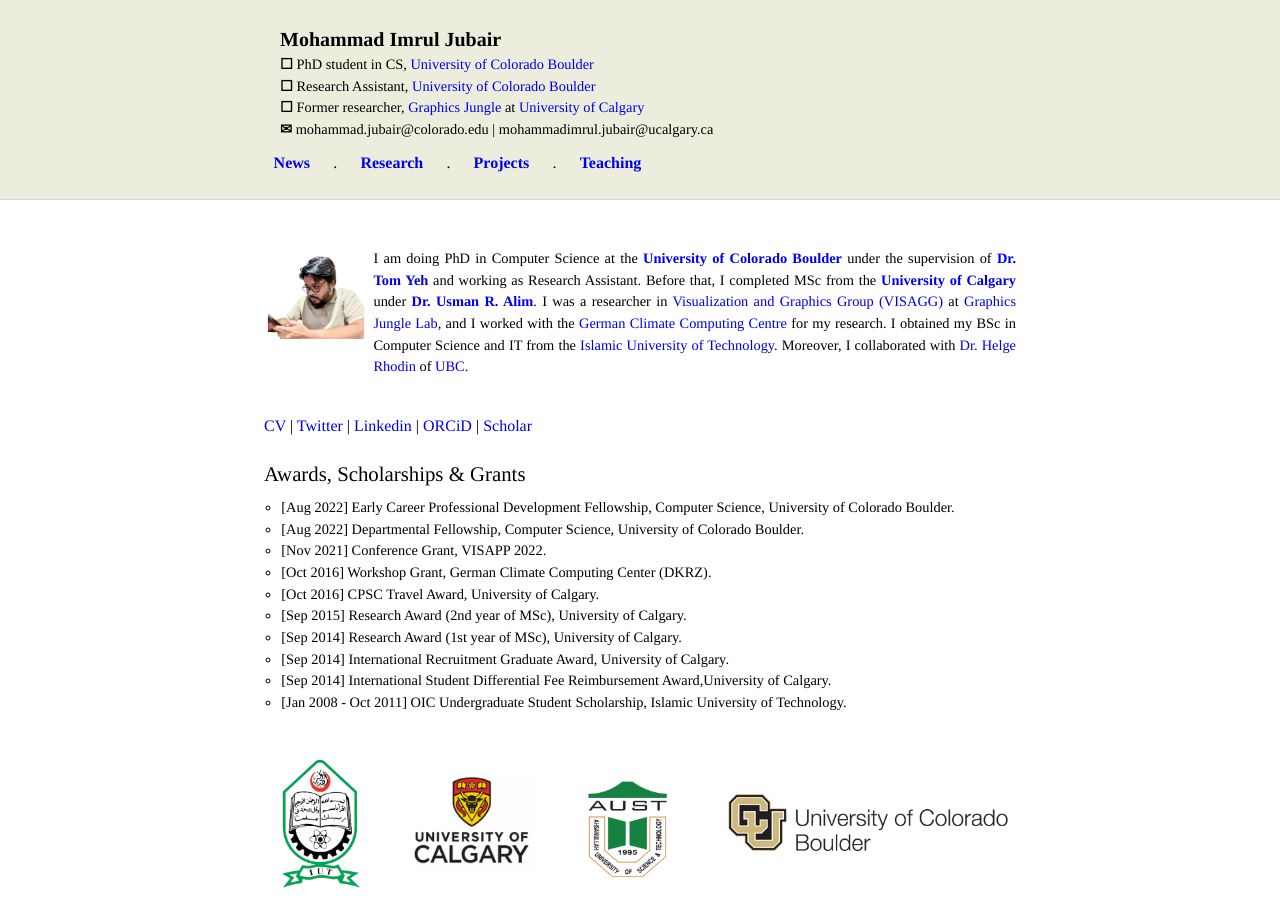
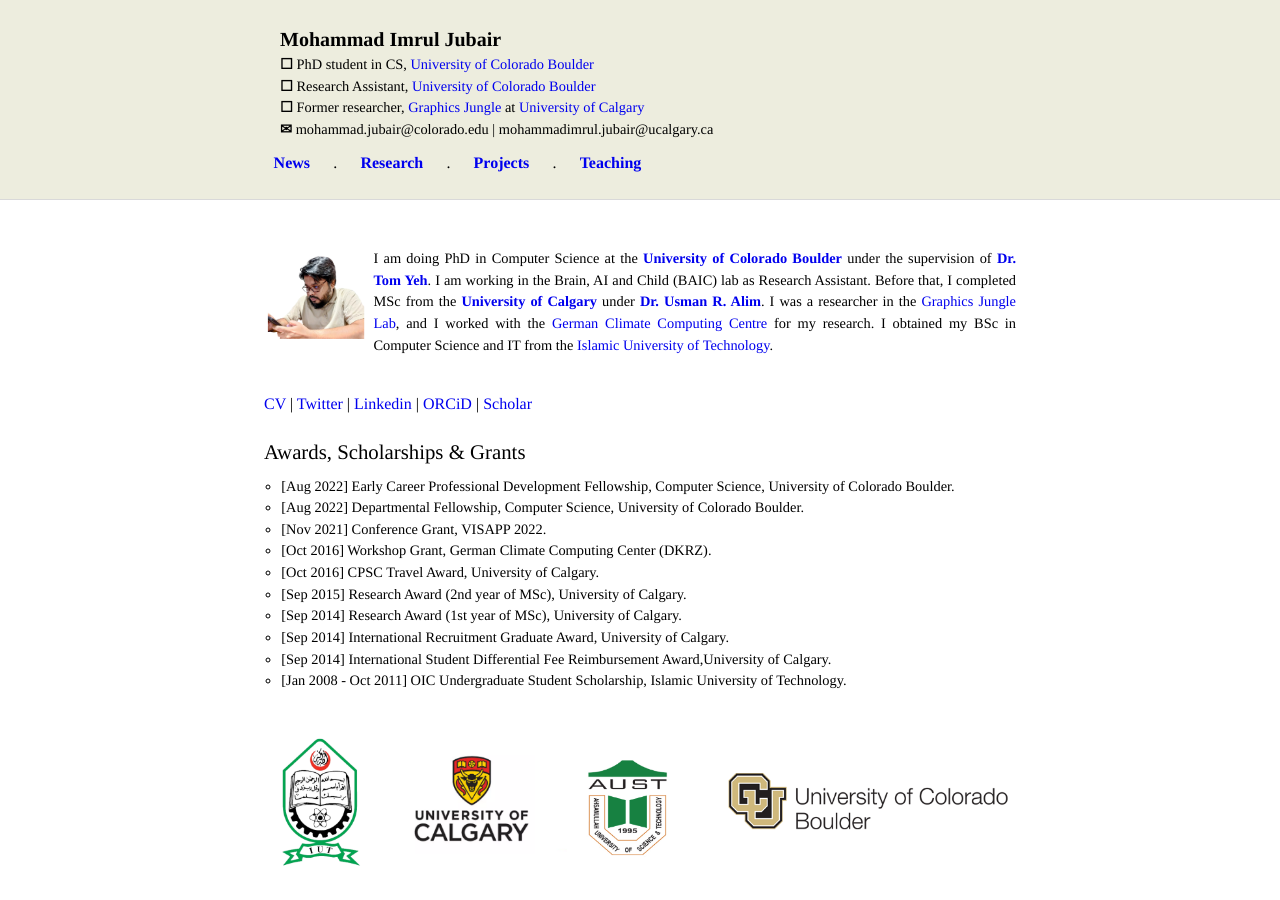
Before and after one commit to imruljubair/imruljubair.github.io, a Jekyll site: the page built from index.html, in a window 1280 px wide and 900 px high. Built offline with Jekyll 4.4.1, drawn with Linux system fonts in a browser that asks for light colours.

Commit message:
Update intro.html

```diff
--- a/_includes/intro.html
+++ b/_includes/intro.html
@@ -4,7 +4,8 @@
   <!--<div<div class="portrait"><img src="/assets/images/mypic.jpg"></div>-->
 
   <div class="portrait"><img src="/assets/images/mypic-bg.png"></div>
-	<p style="font-size:90%;  text-align:justify">I am doing PhD in Computer Science at the <a href="https://www.colorado.edu/"; style="font-weight:bold">University of Colorado Boulder</a> under the supervision of <a href= "https://www.colorado.edu/cs/tom-yeh"; style="font-weight:bold">Dr. Tom Yeh</a> and working as Research Assistant. Before that, I completed MSc from the <a href="http://www.ucalgary.ca/cpsc" ; style="font-weight:bold">University of Calgary</a> under <a href="http://pages.cpsc.ucalgary.ca/~ualim/"; style="font-weight:bold">Dr. Usman R. Alim</a>. I was a researcher in <a href="http://visagg.cpsc.ucalgary.ca/">Visualization and Graphics Group (VISAGG)</a> at <a href="http://jungle.cpsc.ucalgary.ca/wiki/">Graphics Jungle Lab</a>, and I worked with the <a href="https://www.dkrz.de/about-en">German Climate Computing Centre</a> for my research. I obtained my BSc in Computer Science and IT from the <a href="http://www.iutoic-dhaka.edu/">Islamic University of Technology</a>. Moreover, I collaborated with <a href="https://www.cs.ubc.ca/~rhodin/web/">Dr. Helge Rhodin</a> of <a href="https://www.cs.ubc.ca/">UBC</a>.
+	<p style="font-size:90%;  text-align:justify">I am doing PhD in Computer Science at the <a href="https://www.colorado.edu/"; style="font-weight:bold">University of Colorado Boulder</a> under the supervision of <a href= "https://www.colorado.edu/cs/tom-yeh"; style="font-weight:bold">Dr. Tom Yeh</a>. I am working in the Brain, AI and Child (BAIC) lab as Research Assistant. Before that, I completed MSc from the <a href="http://www.ucalgary.ca/cpsc" ; style="font-weight:bold">University of Calgary</a> under <a href="http://pages.cpsc.ucalgary.ca/~ualim/"; style="font-weight:bold">Dr. Usman R. Alim</a>. I was a researcher in the <a href="http://jungle.cpsc.ucalgary.ca/wiki/">Graphics Jungle Lab</a>, and I worked with the <a href="https://www.dkrz.de/about-en">German Climate Computing Centre</a> for my research. I obtained my BSc in Computer Science and IT from the <a href="http://www.iutoic-dhaka.edu/">Islamic University of Technology</a>.
+    <!-- Moreover, I collaborated with <a href="https://www.cs.ubc.ca/~rhodin/web/">Dr. Helge Rhodin</a> of <a href="https://www.cs.ubc.ca/">UBC</a>.-->
     &nbsp;
 </p>
 </p>
```
